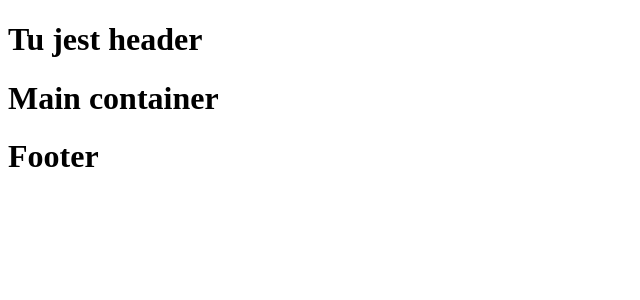
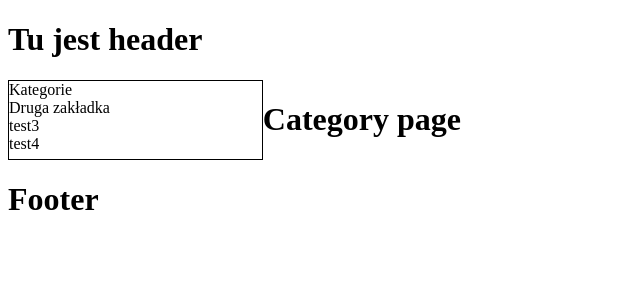
Before and after one commit to MichalPrzyl/home-budget, a React (Create React App) app in the folder frontend/: page / in a window 1280 px wide. Shown: the top 300 px of the page, without its empty margins (0-640 px from the left). Built offline with nearby package versions, Linux system fonts and the light colour scheme.

Commit message:
changing tabs on frontend

```diff
--- /dev/null
+++ b/frontend/src/Another.js
@@ -0,0 +1,7 @@
+const Another = (props) => {
+
+
+    return <h1>Another page</h1>
+}
+
+export default Another;
--- /dev/null
+++ b/frontend/src/Category.js
@@ -0,0 +1,7 @@
+const Category = (props) => {
+
+
+    return <h1>Category page</h1>
+}
+
+export default Category;
--- /dev/null
+++ b/frontend/src/Content.js
@@ -0,0 +1,18 @@
+import Category from "./Category";
+import Another from "./Another";
+
+const Content = (props) => {
+
+    const getContent = (tab) => {
+        if (tab=="category"){
+            return <Category />
+        }
+        else if (tab=="second"){
+            return <Another />
+        }
+    }
+
+    return getContent(props.tab);
+}
+
+export default Content;
--- a/frontend/src/MainContainer.js
+++ b/frontend/src/MainContainer.js
@@ -1,5 +1,30 @@
+import { useState, useEffect } from 'react';
+import Menu from './Menu';
+import Content from './Content';
+
+import './style.css'
+
 const MainContainer = () => {
-    return <h1>Main container</h1>
+    const [tab, setTab] = useState("category");
+
+    useEffect(()=>{
+        console.log(tab);
+    }, [tab])
+
+    return (
+        <div className='main-container'>
+            <Menu
+                className='main-container-left main-container-element'
+                tab={tab}
+                setTab={setTab}
+            />
+            <Content
+                className='main-container-right main-container-element'
+                tab={tab}
+                setTab={setTab}
+            />
+        </div>
+    )
 }
 
 export default MainContainer;
--- /dev/null
+++ b/frontend/src/Menu.js
@@ -0,0 +1,20 @@
+import Category from "./Category";
+
+const Menu = (props) => {
+    const changeTab = (e) => {
+        props.setTab(e);
+    }
+
+    return (
+        <>
+            <div className={props.className}>
+                <div onClick={(e)=>changeTab('category')}>Kategorie</div>
+                <div onClick={(e)=>changeTab('second')}>Druga zakładka</div>
+                <div>test3</div>
+                <div>test4</div>
+            </div>
+        </>
+    )
+}
+
+export default Menu;
--- /dev/null
+++ b/frontend/src/style.css
@@ -0,0 +1,15 @@
+.main-container {
+    display: flex;
+}
+
+.main-container-element {
+    border: 1px solid black;
+}
+
+.main-container-left {
+    width: 20%;
+}
+
+.main-container-right {
+    width: 80%;
+}
```
